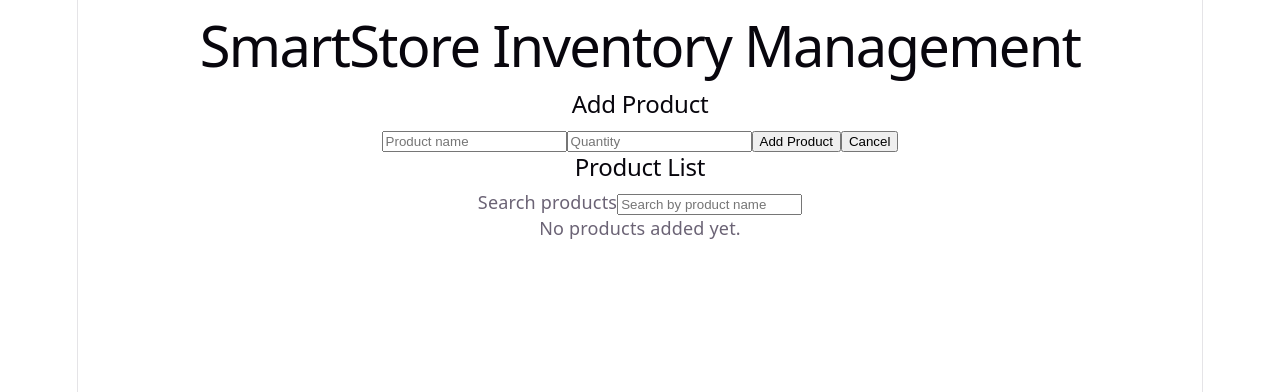
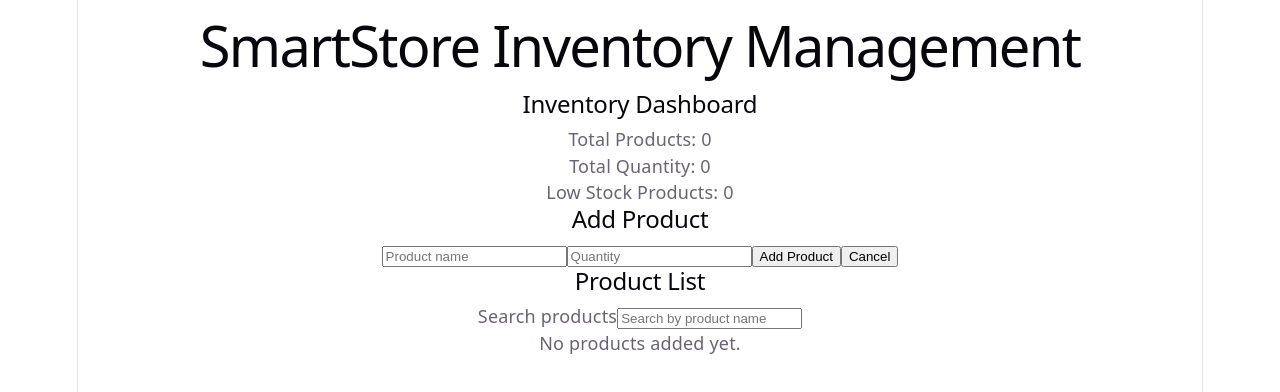
Before and after one commit to saifalhosany2-star/Smartstore_react_mvp, a React (Vite) app: page / in a window 1280 px wide. Shown: the top 392 px of the page. Built offline with nearby package versions, Linux system fonts and the light colour scheme.

Commit message:
SMART-06: Implement inventory dashboard

```diff
--- a/src/App.jsx
+++ b/src/App.jsx
@@ -55,9 +55,27 @@ function updateProduct(id, newName, newQuantity) {
     product.name.toLowerCase().includes(searchTerm.trim().toLowerCase())
   );
 
+const totalProducts = products.length;
+
+const totalQuantity = products.reduce(
+  (sum, product) => sum + Number(product.quantity),
+  0
+);
+
+const lowStockProducts = products.filter(
+  (product) => Number(product.quantity) < 5
+).length;
+
   return (
     <main>
       <h1>SmartStore Inventory Management</h1>
+
+<section>
+  <h2>Inventory Dashboard</h2>
+  <p>Total Products: {totalProducts}</p>
+  <p>Total Quantity: {totalQuantity}</p>
+  <p>Low Stock Products: {lowStockProducts}</p>
+</section>
 
       <ProductForm
         name={name}
```
